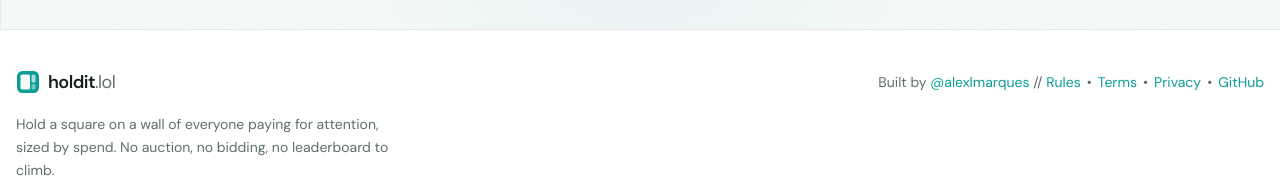
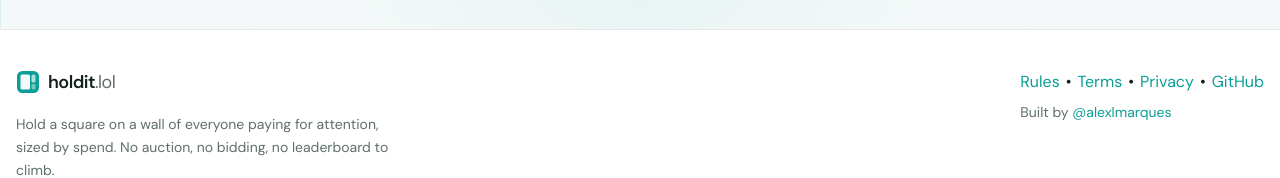
Before and after one commit to alexmarqs/holdit, a Next.js app: page / in a window 1280 px wide. Shown: the part 968-1146 px from the top of the page. Built offline with nearby package versions, Linux system fonts and the light colour scheme; no server answers; the database is empty; a web font is replaced by a local one.

Commit message:
chore. add bootstrap script to initialize environment and database setup; update package.json and pnpm-lock.yaml for tsx version 4.23.15

```diff
--- a/package.json
+++ b/package.json
@@ -15,6 +15,7 @@
   },
   "packageManager": "pnpm@11.15.1",
   "scripts": {
+    "bootstrap": "tsx scripts/bootstrap.ts",
     "dev": "next dev --port 3001",
     "build": "next build",
     "start": "next start --port 3001",
@@ -63,6 +64,7 @@
     "@types/react-dom": "19.2.4",
     "drizzle-kit": "0.31.10",
     "tailwindcss": "4.3.3",
+    "tsx": "4.23.15",
     "tw-animate-css": "1.4.0",
     "typescript": "5.9.3",
     "vitest": "4.1.11"
--- /dev/null
+++ b/scripts/bootstrap.ts
@@ -0,0 +1,42 @@
+import { execSync } from "node:child_process";
+import { randomBytes } from "node:crypto";
+import { existsSync, readFileSync, writeFileSync } from "node:fs";
+
+const LOCAL_DATABASE_URL = "postgres://holdit:holdit@localhost:55432/holdit";
+
+function run(command: string, env: Record<string, string> = {}): void {
+  execSync(command, { stdio: "inherit", env: { ...process.env, ...env } });
+}
+
+function step(message: string): void {
+  console.log(`\n→ ${message}`);
+}
+
+if (existsSync(".env.local")) {
+  step(".env.local already exists, leaving it alone");
+} else {
+  step("Creating .env.local from .env.example");
+  const env = readFileSync(".env.example", "utf8").replace(
+    "CLICK_HASH_SALT=change-me-in-production",
+    `CLICK_HASH_SALT=${randomBytes(32).toString("hex")}`,
+  );
+  writeFileSync(".env.local", env);
+}
+
+try {
+  execSync("docker info", { stdio: "ignore" });
+} catch {
+  console.error("\nDocker is not running. Start Docker Desktop (or OrbStack) and run this again.");
+  process.exit(1);
+}
+
+step("Starting Postgres on :55432");
+run("pnpm db:local");
+
+step("Applying migrations to the local container");
+run("pnpm db:migrate", { DATABASE_URL: LOCAL_DATABASE_URL });
+
+step("Seeding the founding wall");
+run("pnpm db:seed");
+
+console.log("\nReady. Run `pnpm dev` and open http://localhost:3001");
--- a/src/components/site-footer.tsx
+++ b/src/components/site-footer.tsx
@@ -23,7 +23,31 @@ export function SiteFooter() {
             bidding, no leaderboard to climb.
           </p>
         </div>
-        <div>
+        <div className="flex flex-col gap-2">
+          <nav aria-label="Footer">
+            <ul className="flex flex-wrap items-center [&>li]:flex [&>li]:items-center [&>li:not(:first-child)]:before:px-1.5 [&>li:not(:first-child)]:before:content-['•']">
+              {FOOTER_LINKS.map((item) => (
+                <li key={item.href}>
+                  <Link
+                    href={item.href}
+                    className="inline-flex min-h-6 items-center text-primary transition-colors hover:text-primary/80"
+                  >
+                    {item.label}
+                  </Link>
+                </li>
+              ))}
+              <li>
+                <a
+                  href="https://github.com/alexmarqs/holdit.lol"
+                  target="_blank"
+                  rel="noopener noreferrer"
+                  className="inline-flex min-h-6 items-center text-primary transition-colors hover:text-primary/80"
+                >
+                  GitHub
+                </a>
+              </li>
+            </ul>
+          </nav>
           <p className="text-sm text-muted-foreground">
             Built by{" "}
             <a
@@ -34,27 +58,6 @@ export function SiteFooter() {
             >
               @alexlmarques
             </a>
-            {" // "}
-            {FOOTER_LINKS.map((item, idx) => (
-              <span key={item.href}>
-                {idx > 0 && <span className="px-1.5">•</span>}
-                <Link
-                  href={item.href}
-                  className="inline-flex min-h-6 items-center text-primary transition-colors hover:text-primary/80"
-                >
-                  {item.label}
-                </Link>
-              </span>
-            ))}
-            <span className="px-1.5">•</span>
-            <a
-              href="https://github.com/alexmarqs/holdit.lol"
-              target="_blank"
-              rel="noopener noreferrer"
-              className="inline-flex min-h-6 items-center text-primary transition-colors hover:text-primary/80"
-            >
-              GitHub
-            </a>
           </p>
         </div>
       </div>
```
Also changed, not shown: 2 other files (tests, documents, lock files or other folders).
